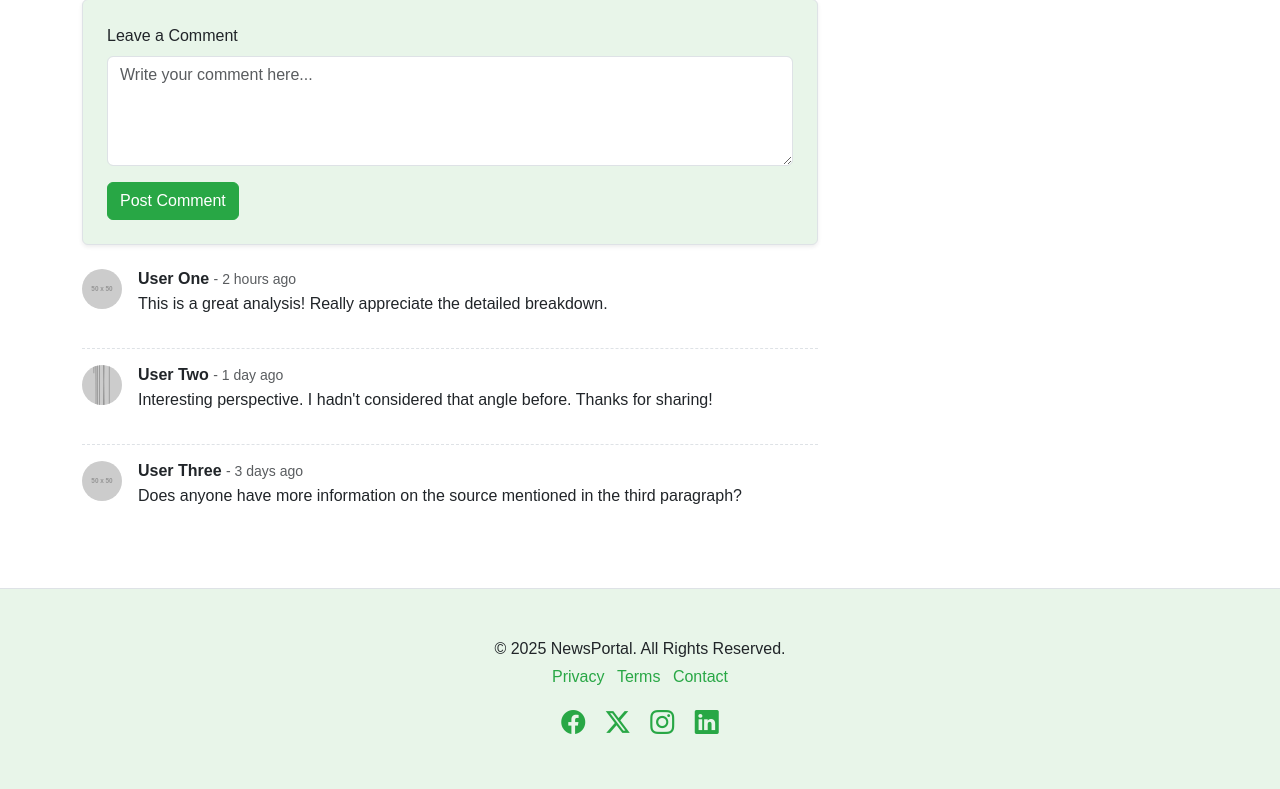
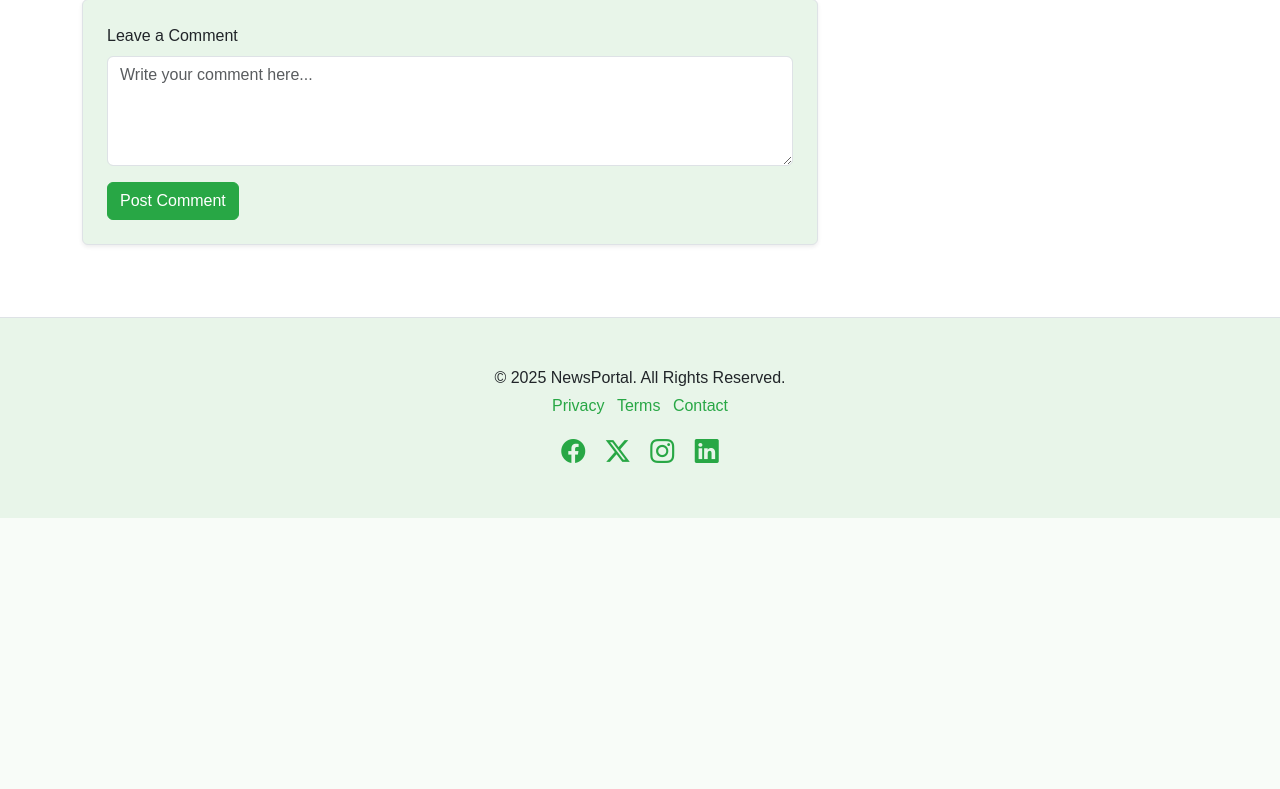
Before and after one commit to parashac/NEWS_PORTAL-Django, a Django app: page /post-detail/1/ in a window 1280 px wide. Shown: the part 1215-2004 px from the top of the page. After the commit the page ends 1733 px from the top, so only its background shows below. Run offline with Django 5.2, Linux system fonts and the light colour scheme; data comes from the database, SQL or seed files in the repository; grey boxes labelled with a size stand in for pictures from a placeholder-image service; some libraries are stand-ins or nearby versions.

Commit message:
commenting in post one to many

```diff
--- a/news_app/admin.py
+++ b/news_app/admin.py
@@ -1,5 +1,5 @@
 from django.contrib import admin
-from news_app.models import Post, Category, Tag, Advertisement, Contact, OurTeam, UserProfile
+from news_app.models import Post, Category, Tag, Advertisement, Contact, OurTeam, UserProfile, Comment
 
 # Register your models here.
 admin.site.register(Post)
@@ -9,3 +9,4 @@
 admin.site.register(Contact)
 admin.site.register(OurTeam)
 admin.site.register(UserProfile)
+admin.site.register(Comment)
--- a/news_app/models.py
+++ b/news_app/models.py
@@ -82,3 +82,8 @@
 
     def __str__(self):
         return self.user.username
+
+class Comment(TimeStampModel):
+    text = models.ForeignKey(Post, on_delete=models.CASCADE)
+    user = models.ForeignKey("auth.user", on_delete=models.CASCADE)
+    message =  models.TextField
--- a/news_app/views.py
+++ b/news_app/views.py
@@ -1,5 +1,5 @@
 from django.shortcuts import render
-from django.urls import reverse_lazy
+from django.urls import reverse_lazy, reverse
 
 from news_app.forms import ContactForm
 from news_app.models import Post, Advertisement, Category, Tag, Contact, OurTeam
@@ -7,7 +7,7 @@
 from datetime import timedelta
 from django.views.generic import TemplateView, ListView, DetailView, CreateView
 
-# Create your views here.
+    # Create your views here.
 
 class SidebarMixin:
     def get_context_data(self, **kwargs):
@@ -93,6 +93,33 @@
         )
 
         return context
+
+    def get_success(self):
+        return reverse("post-detail", kwargs={"pk":self.object.pk})
+    def post(self, request, *args, **kwargs):
+            self.object = self.get_object()
+            form = self.get_form()
+
+            if form.is_valid():
+                return self.form_valid(form)
+            else:
+                return self.form_invalid(form)
+
+
+
+
+    def form_valid(self, form):
+            comment = form.save(commit=False)
+            comment.post = self.object
+            comment.user = self.request.user
+            comment.save()
+
+            messages.success(
+                self.request,
+                "Your comment has been added successfully."
+            )
+
+            return super().form_valid(form)
 class PostByCategoryView(SidebarMixin, ListView):
     model = Post
     template_name = 'newsportal/list/list.html'
--- a/templates/newsportal/detail/left/comment_list.html
+++ b/templates/newsportal/detail/left/comment_list.html
@@ -1,5 +1,6 @@
 <!-- Existing Comments -->
             <div class="existing-comments">
+              {% for comment in comments %}
               <div class="comment d-flex mb-3">
                 <img src="https://placehold.co/50/ffc107/333333?text=U1"
                      alt="User 1"
@@ -8,30 +9,9 @@
                   <h6 class="mb-1 fw-bold">
                     User One <small class="text-muted fw-normal">- 2 hours ago</small>
                   </h6>
-                  <p>This is a great analysis! Really appreciate the detailed breakdown.</p>
+                  <p>{{ comment.content }}</p>
                 </div>
               </div>
-              <div class="comment d-flex mb-3">
-                <img src="https://placehold.co/50/0dcaf0/ffffff?text=U2"
-                     alt="User 2"
-                     class="me-3" />
-                <div>
-                  <h6 class="mb-1 fw-bold">
-                    User Two <small class="text-muted fw-normal">- 1 day ago</small>
-                  </h6>
-                  <p>Interesting perspective. I hadn't considered that angle before. Thanks for sharing!</p>
-                </div>
-              </div>
-              <div class="comment d-flex">
-                <img src="https://placehold.co/50/fd7e14/ffffff?text=U3"
-                     alt="User 3"
-                     class="me-3" />
-                <div>
-                  <h6 class="mb-1 fw-bold">
-                    User Three <small class="text-muted fw-normal">- 3 days ago</small>
-                  </h6>
-                  <p>Does anyone have more information on the source mentioned in the third paragraph?</p>
-                </div>
-              </div>
+              {% endfor %}
             </div>
           </section>
```
